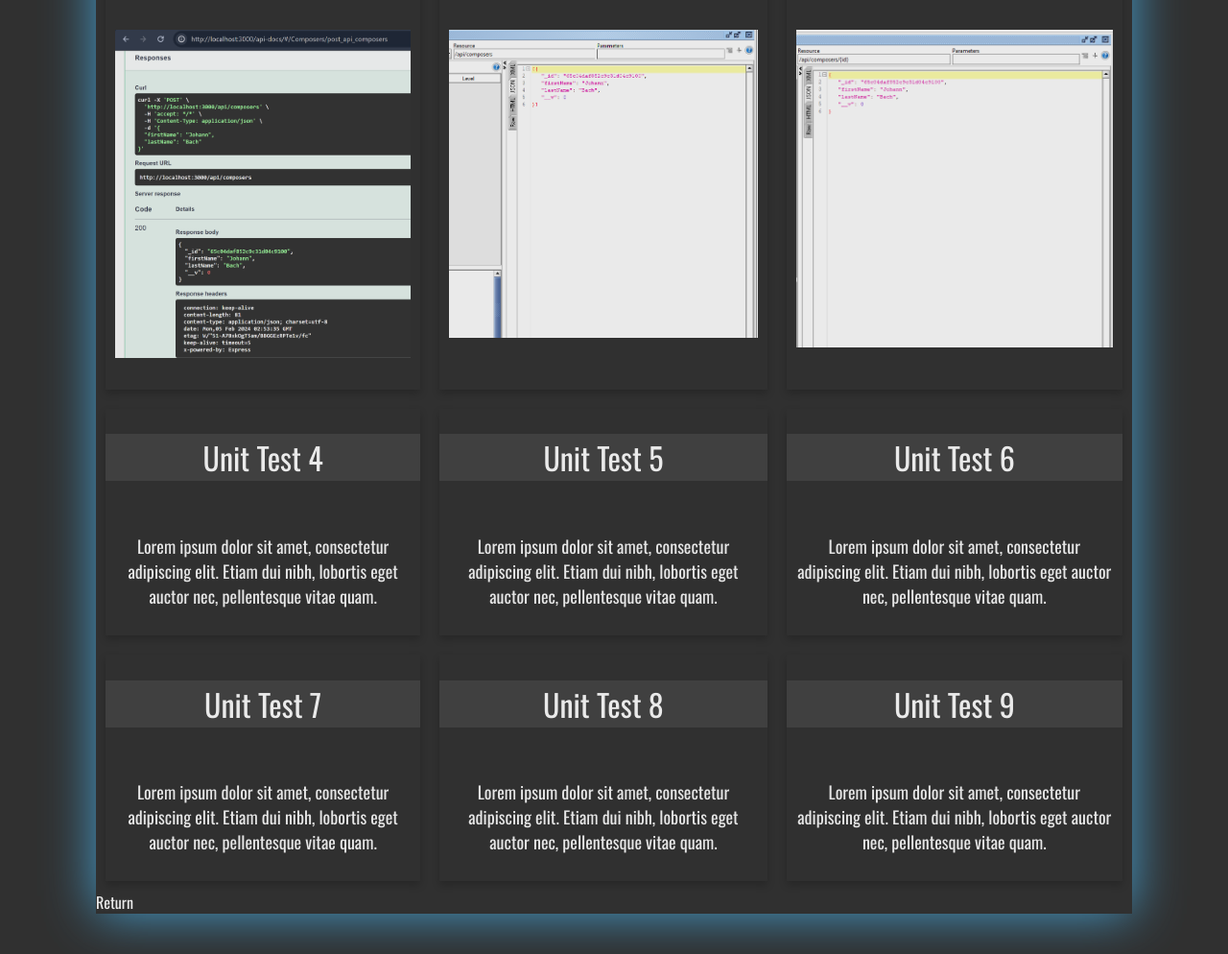
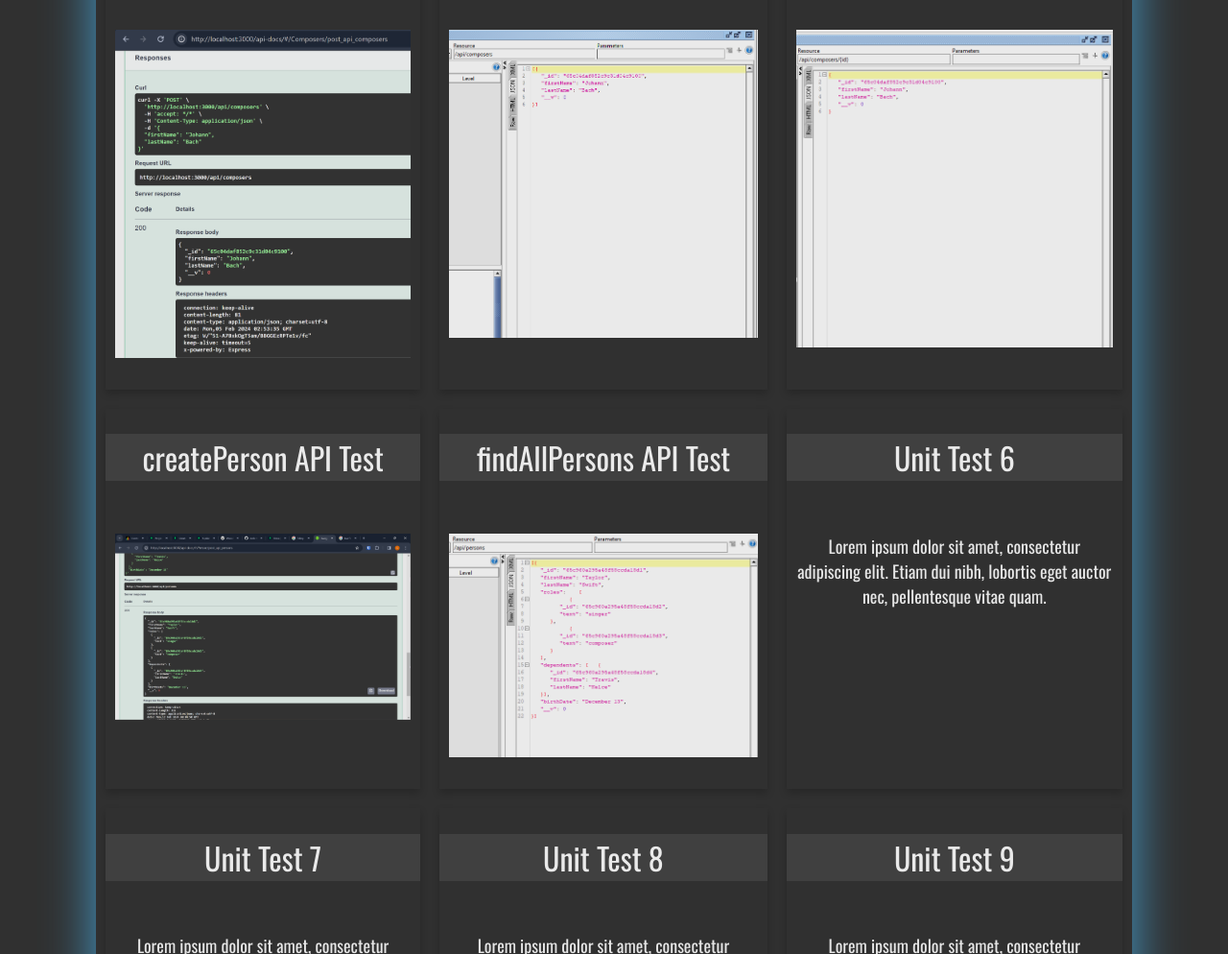
Before and after one commit to CSSkelton/portfolio, a plain HTML site: page api.html in a window 1280 px wide. Shown: the part 348-1342 px from the top of the page at 96% size. Drawn offline with nearby package versions, Linux system fonts and the light colour scheme.

Commit message:
WEB 420 Week 5 Update

```diff
--- a/api.html
+++ b/api.html
@@ -54,19 +54,19 @@
                 </div>
 
                 <div class="card">
-                    <h2 class="card-title">Unit Test 4</h2>
+                    <h2 class="card-title">createPerson API Test</h2>
                     <div class="card-content">
                         <p>
-                            Lorem ipsum dolor sit amet, consectetur adipiscing elit. Etiam dui nibh, lobortis eget auctor nec, pellentesque vitae quam.
+                            <img src="./media/createPersonAPITest.png" alt="create person api test">
                         </p>
                     </div>
                 </div>
 
                 <div class="card">
-                    <h2 class="card-title">Unit Test 5</h2>
+                    <h2 class="card-title">findAllPersons API Test</h2>
                     <div class="card-content">
                         <p>
-                            Lorem ipsum dolor sit amet, consectetur adipiscing elit. Etiam dui nibh, lobortis eget auctor nec, pellentesque vitae quam.
+                            <img src="./media/findAllPersonsAPITest.png" alt="find all persons api test">
                         </p>
                     </div>
                 </div>
```
Also changed, not shown: media/createPersonAPITest.png (added), media/findAllPersonsAPITest.png (added).
